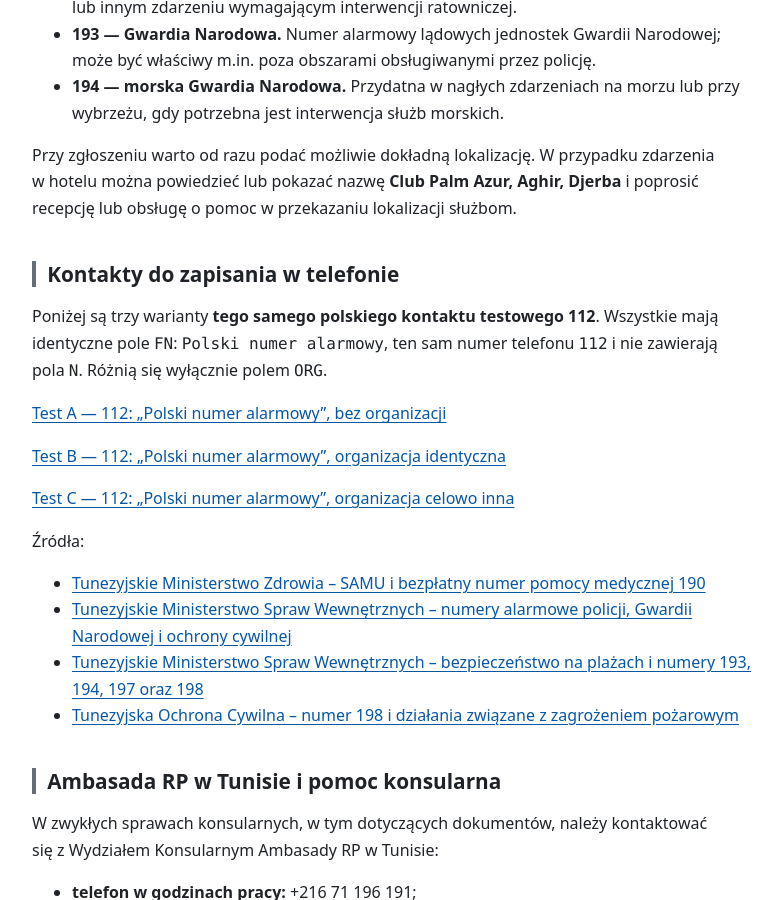
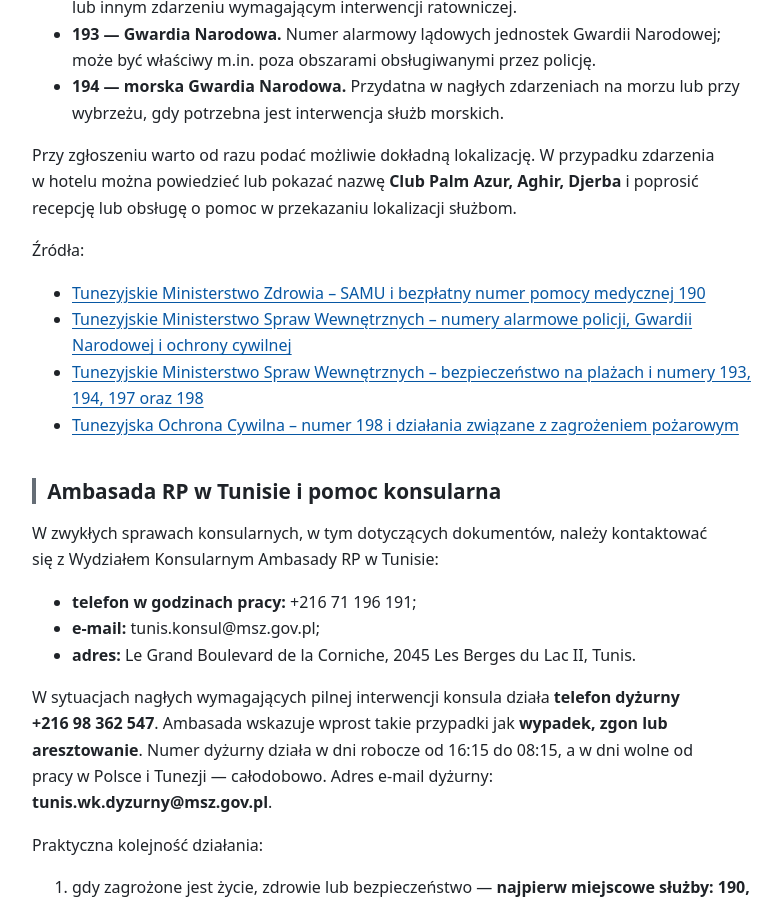
Before and after one commit to rotnicki/djerba-2026, a Jekyll site: the page built from praktyczne.md, in a window 1280 px wide and 900 px high, scrolled down 1540 px. Shown: the whole window, without its empty margins (32-814 px from the left). Built offline with Jekyll 4.4.1, drawn with Linux system fonts in a browser that asks for light colours; our own code applies the rules of GitHub Pages for plain Markdown files.

Commit message:
Usuń sekcję kontaktów do zapisania w telefonie

```diff
--- a/praktyczne.md
+++ b/praktyczne.md
@@ -28,16 +28,6 @@ Do połączenia z lokalnym numerem alarmowym potrzebna jest działająca usługa
 - **194 — morska Gwardia Narodowa.** Przydatna w nagłych zdarzeniach na morzu lub przy wybrzeżu, gdy potrzebna jest interwencja służb morskich.
 
 Przy zgłoszeniu warto od razu podać możliwie dokładną lokalizację. W przypadku zdarzenia w hotelu można powiedzieć lub pokazać nazwę **Club Palm Azur, Aghir, Djerba** i poprosić recepcję lub obsługę o pomoc w przekazaniu lokalizacji służbom.
-
-### Kontakty do zapisania w telefonie
-
-Poniżej są trzy warianty **tego samego polskiego kontaktu testowego 112**. Wszystkie mają identyczne pole `FN`: `Polski numer alarmowy`, ten sam numer telefonu `112` i nie zawierają pola `N`. Różnią się wyłącznie polem `ORG`.
-
-[Test A — 112: „Polski numer alarmowy”, bez organizacji](assets/kontakty/test-112-a-bez-organizacji.vcf)
-
-[Test B — 112: „Polski numer alarmowy”, organizacja identyczna](assets/kontakty/test-112-b-organizacja-identyczna.vcf)
-
-[Test C — 112: „Polski numer alarmowy”, organizacja celowo inna](assets/kontakty/test-112-c-organizacja-inna.vcf)
 
 Źródła:
 
```
